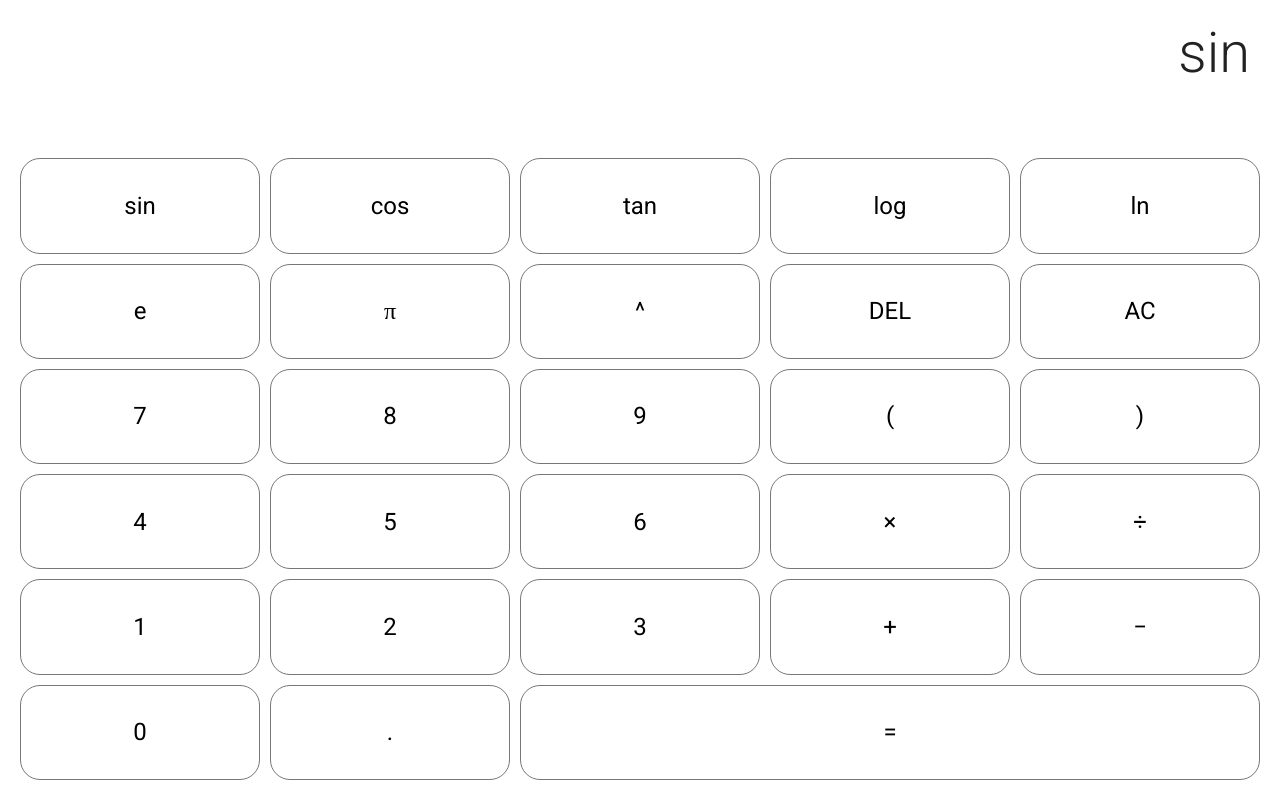
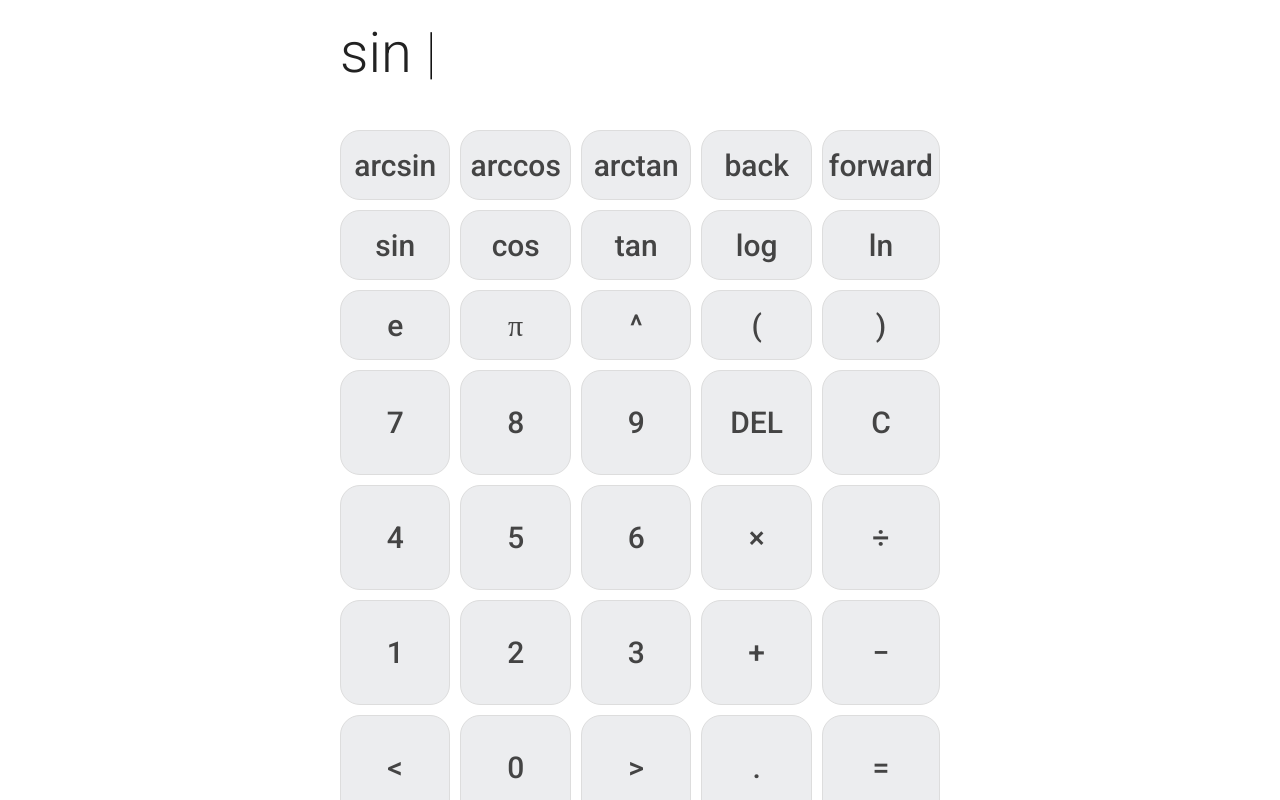
Before and after one commit to mitchpk/calculator, a Vue app: page / in a window 1280 px wide. Both pictures are taken after a click on the button "sin". Built offline with nearby package versions, Linux system fonts and the light colour scheme.

Commit message:
fixed absolutely everything, there are 100% no more bugs and this is totally the final version I swear

```diff
--- a/src/App.vue
+++ b/src/App.vue
@@ -16,16 +16,19 @@ export default {
 </script>
 
 <style lang="scss">
-@import url('https://fonts.googleapis.com/css2?family=Roboto:ital,wght@0,100;0,300;0,400;0,500;0,700;0,900;1,100;1,300;1,400;1,500;1,700;1,900&display=swap');
+@import url("https://fonts.googleapis.com/css2?family=Roboto:ital,wght@0,100;0,300;0,400;0,500;0,700;0,900;1,100;1,300;1,400;1,500;1,700;1,900&display=swap");
 
-html, body {
+html,
+body {
   height: 100%;
   margin: 0;
+  background: #fff;
+  overflow: hidden;
 }
 
 * {
-  font-family: 'Roboto';
-  box-sizing: border-box;
+  font-family: "Roboto";
+  transition: all 100ms;
   outline: none;
 }
 
--- a/src/calculator.js
+++ b/src/calculator.js
@@ -50,7 +50,9 @@ export default class Calculator {
                 case "tan":
                 case "log":
                 case "ln":
-                case "sqrt":
+                case "arcsin":
+                case "arccos":
+                case "arctan":
                     result = true;
             }
 
@@ -58,7 +60,7 @@ export default class Calculator {
         }
 
         function isNumber(token) {
-            return token !== undefined && token.match(/^-?\d*\.?\d+$/) !== null;
+            return token !== undefined && token.match(/^−?\d*\.?\d+$/) !== null;
         }
 
         function isName(token) {
@@ -144,8 +146,10 @@ export default class Calculator {
             case "tan": return Math.tan(this.evaluate(branch.argument));
             case "log": return Math.log10(this.evaluate(branch.argument));
             case "ln": return Math.log(this.evaluate(branch.argument));
-            case "sqrt": return Math.sqrt(this.evaluate(branch.argument));
-            case "number": return parseFloat(branch.value);
+            case "arcsin": return Math.asin(this.evaluate(branch.argument));
+            case "arccos": return Math.acos(this.evaluate(branch.argument));
+            case "arctan": return Math.atan(this.evaluate(branch.argument));
+            case "number": return parseFloat(branch.value.replace("−", "-"));
             case "name": return this.variables[branch.id] || 0;
             case "+": return this.evaluate(branch.left) + this.evaluate(branch.right);
             case "−": return this.evaluate(branch.left) - this.evaluate(branch.right);
--- a/src/components/Calculator.vue
+++ b/src/components/Calculator.vue
@@ -1,35 +1,49 @@
 <template>
   <div id="calculator">
-      <input v-model="query" type="text" @keyup.enter="run" placeholder="0" />
-      <button @click="add('sin')">sin</button>
-      <button @click="add('cos')">cos</button>
-      <button @click="add('tan')">tan</button>
-      <button @click="add('log')">log</button>
-      <button @click="add('ln')">ln</button>
+    <div id="screen">
+      <div ref="screen">
+        <span v-if="position == 0" class="blinking" ref="cursor">|</span>
+        <span v-for="(item, index) in query" :key="index">{{item}}<span v-if="position == index + 1" class="blinking" ref="cursor">|</span>
+        </span>
+        <span style="width: 200px; display: inline-block;"></span>
+      </div>
+      <p>{{error}}</p>
+    </div>
+    <button @click="add('arcsin ')">arcsin</button>
+    <button @click="add('arccos ')">arccos</button>
+    <button @click="add('arctan ')">arctan</button>
+    <button @click="timetravel('back')">back</button>
+    <button @click="timetravel('forward')">forward</button>
+    <button @click="add('sin ')">sin</button>
+    <button @click="add('cos ')">cos</button>
+    <button @click="add('tan ')">tan</button>
+    <button @click="add('log ')">log</button>
+    <button @click="add('ln ')">ln</button>
     <button @click="add('e')">e</button>
     <button @click="add('π')">π</button>
     <button @click="add('^')">^</button>
-      <button @click="query = query.substr(0, position - 1) + query.substr(position)">DEL</button>
-      <button @click="query = ''">AC</button>
+    <button @click="add('(')">(</button>
+    <button @click="add(')')">)</button>
     <button @click="add('7')">7</button>
     <button @click="add('8')">8</button>
     <button @click="add('9')">9</button>
-      <button @click="add('(')">(</button>
-      <button @click="add(')')">)</button>
+    <button @click="del">DEL</button>
+    <button @click="clear">C</button>
     <button @click="add('4')">4</button>
     <button @click="add('5')">5</button>
     <button @click="add('6')">6</button>
-      <button @click="add('×')">×</button>
-      <button @click="add('÷')">÷</button>
+    <button @click="add(' × ')">×</button>
+    <button @click="add(' ÷ ')">÷</button>
     <button @click="add('1')">1</button>
     <button @click="add('2')">2</button>
     <button @click="add('3')">3</button>
-      <button @click="add('+')">+</button>
-      <button @click="add('−')">−</button>
+    <button @click="add(' + ')">+</button>
+    <button @click="add(' − ')">−</button>
+    <button @click="move('left')">&lt;</button>
     <button @click="add('0')">0</button>
+    <button @click="move('right')">&gt;</button>
     <button @click="add('.')">.</button>
-      <button @click="run" style="grid-column: span 3;">=</button>
-      <p v-if="error">{{error}}</p>
+    <button @click="run">=</button>
   </div>
 </template>
 
@@ -41,26 +55,74 @@ export default {
   name: "Calculator",
   data() {
     return {
-      query: "",
+      query: [],
       error: "",
-      position: 0
+      position: 0,
+      history: [],
+      historyPosition: 0
     };
   },
   methods: {
     add(c) {
-      this.query += c;
+      this.query.splice(this.position, 0, c);
       this.position++;
+      this.$nextTick(() => {
+        this.$refs.screen.scrollLeft = this.$refs.cursor[0].offsetLeft;
+      })
     },
     run() {
       try {
-        let tokens = calc.tokenise(this.query);
+        let tokens = calc.tokenise(this.query.join(""));
         let tree = calc.parse(tokens);
-        let result = calc.evaluate(tree);
-        this.query = parseFloat(result.toFixed(10)).toString();
+        let result = Array.from(parseFloat(calc.evaluate(tree).toFixed(10)).toString().replace("-", "−"));
+        this.position = result.length;
+        this.history.push(this.query);
+        this.history.push(result.slice(0));
+        this.historyPosition = this.history.length - 1;
+        this.query = result;
         this.error = "";
       } catch (error) {
         this.error = error.message;
         throw error;
+      }
+    },
+    clear() {
+      this.query = [];
+      this.error = "";
+      this.position = 0;
+      this.historyPosition = this.history.length;
+    },
+    del() {
+      if (this.position > 0) {
+        this.query.splice(this.position - 1, 1);
+        this.position--;
+      }
+    },
+    move(dir) {
+      if(dir == "right")
+        this.position++;
+      else this.position--;
+
+      if(this.position < 0) this.position = 0;
+      if(this.position > this.query.length) this.position = this.query.length;
+    },
+    timetravel(dir) {
+      let pos;
+
+      if (dir == "back")
+        pos = this.historyPosition - 1;
+      else
+        pos = this.historyPosition + 1;
+
+      if(pos < 0) pos = 0;
+      if(pos > this.history.length - 1) pos = this.history.length - 1;
+
+      let result = this.history[pos]
+      this.historyPosition = pos;
+
+      if(result !== undefined) {
+        this.query = result.slice(0);
+        this.position = this.query.length;
       }
     }
   }
@@ -68,38 +130,66 @@ export default {
 </script>
 
 <style lang="scss" scoped>
+@keyframes blink {
+  from, to {
+    color: transparent;
+  }
+  50% {
+    color: black;
+  }
+}
+
 #calculator {
   height: 100%;
+  max-width: 600px;
+  max-height: 800px;
+  margin: 0 auto;
   display: grid;
   grid-template-columns: repeat(5, 1fr);
+  grid-template-rows: 100px 70px 70px 70px auto;
   gap: 10px;
 
+  #screen {
+    grid-column: span 5;
+
+    div {
+      font-size: 56px;
+      font-weight: 300;
+      color: #222;
+      overflow: hidden;
+      white-space: nowrap;
+
+      .blinking {
+        font-weight: 100;
+        animation: 1s blink step-end infinite;
+        width: 0;
+        display: inline-block;
+      }
+    }
+  }
+
   button {
-    font-size: 24px;
+    border: 1px solid #ddd;
+    font-size: 30px;
+    font-weight: 500;
     border-radius: 20px;
-    border: 1px solid #777;
-    background: white;
+    background: #ecedef;
+    color: #444;
+    cursor: pointer;
+  }
+
+  button:hover {
+    background: #ddd;
   }
 
   button:active {
-    background: #eee;
-  }
-
-  input {
-    grid-column: span 5;
-    height: 65px;
-    text-align: right;
-    font-size: 56px;
-    padding-right: 10px;
-    font-weight: 300;
-    background: none;
-    border: none;
-    color: #222;
-    outline: none;
+    background: #ccc;
+    color: black;
   }
 
   p {
-    grid-column: span 5;
+    margin: 0;
+    color: #777;
   }
 }
 </style>
```
Also changed, not shown: 1 other file (tests, documents, lock files or other folders). Lines whose indentation alone changed are shown as unchanged.
